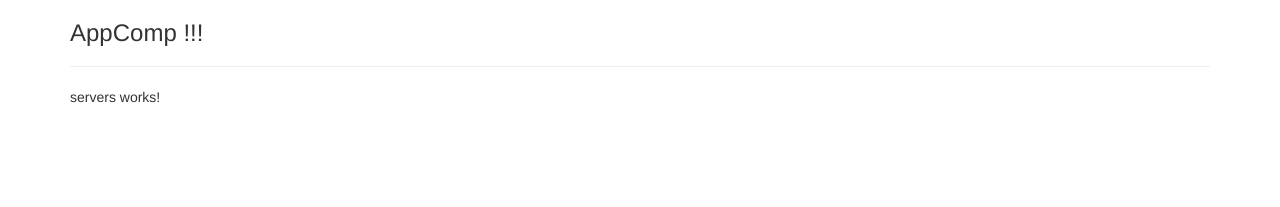
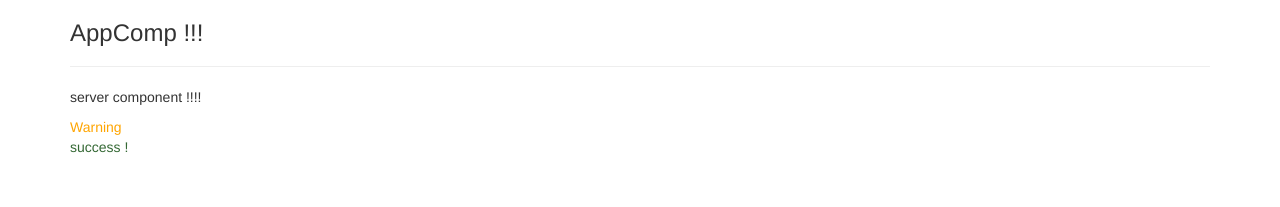
Before and after one commit to HennadiiZ/angularUdMaxShwBasics, an Angular app in the folder basics/: page / in a window 1280 px wide. Shown: the top 207 px of the page. Built offline with nearby package versions, Linux system fonts and the light colour scheme.

Commit message:
24. Fully Understanding the Component Selector + 25. [OPTIONAL] Assignment Solution

```diff
--- a/basics/src/app/app.component.html
+++ b/basics/src/app/app.component.html
@@ -4,6 +4,10 @@
       <h3>AppComp !!!</h3>
       <hr>
       <app-servers></app-servers>
+      <warn-alert></warn-alert>
+      <app-success></app-success>
     </div>
   </div>
+  <!-- <app-warning-alert></app-warning-alert> -->
+  <!-- <warn-alert></warn-alert> -->
 </div>
--- a/basics/src/app/servers/servers.component.ts
+++ b/basics/src/app/servers/servers.component.ts
@@ -2,14 +2,14 @@ import { Component, OnInit } from '@angular/core';
 
 @Component({
   selector: 'app-servers',
-  templateUrl: './servers.component.html',
+  // templateUrl: './servers.component.html',
+  template: `<app-server></app-server>`,
   styleUrls: ['./servers.component.scss']
 })
 export class ServersComponent implements OnInit {
 
-  constructor() { }
+  constructor() {}
 
-  ngOnInit(): void {
-  }
+  ngOnInit(): void {}
 
 }
--- /dev/null
+++ b/basics/src/app/success/success.component.html
@@ -0,0 +1 @@
+<div>success !</div>
--- /dev/null
+++ b/basics/src/app/success/success.component.scss
@@ -0,0 +1,3 @@
+div {
+  color: rgb(52, 104, 52);
+}
--- /dev/null
+++ b/basics/src/app/success/success.component.ts
@@ -0,0 +1,15 @@
+import { Component, OnInit } from '@angular/core';
+
+@Component({
+  selector: 'app-success',
+  templateUrl: './success.component.html',
+  styleUrls: ['./success.component.scss']
+})
+export class SuccessComponent implements OnInit {
+
+  constructor() { }
+
+  ngOnInit(): void {
+  }
+
+}
--- /dev/null
+++ b/basics/src/app/warning-alert/warning-alert.component.ts
@@ -0,0 +1,15 @@
+import { OnInit, Component } from "@angular/core";
+
+@Component({
+  selector: 'warn-alert',
+  template: `<div>{{message}}</div>`,
+  styles: [`
+    div { color: orange }
+  `]
+})
+
+export class WarningAlertComponent implements OnInit {
+
+  message: string = 'Warning'
+  ngOnInit(): void {}
+}
```
Also changed, not shown: basics/src/app/app.module.ts (+8 -1 lines), 1 other file (tests, documents, lock files or other folders).
